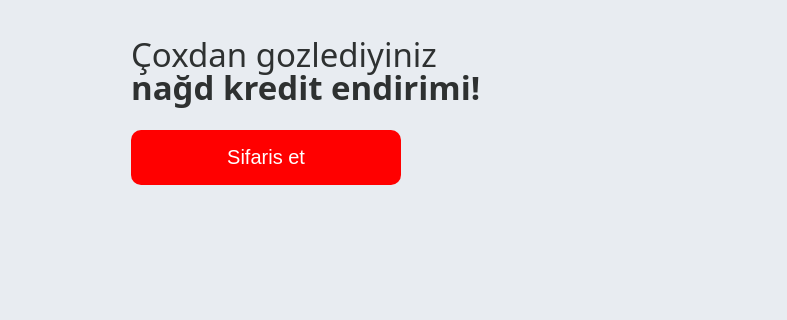
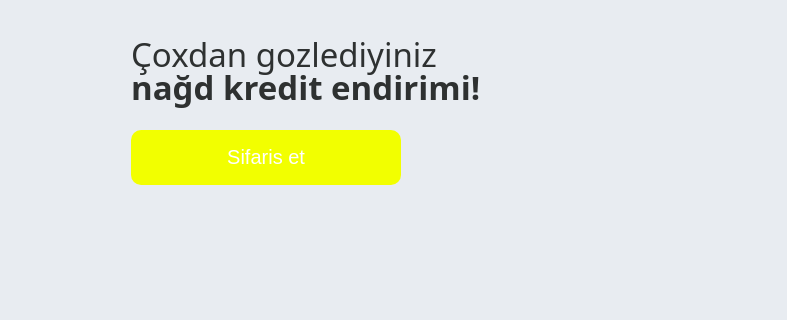
Before and after one commit to Tofigkh1/MyProject, a plain HTML site: page index.html in a window 1280 px wide. In both pictures the pointer is over the button "Sifaris et". Shown: the part 319-639 px from the top of the page, 0-787 px from the left. Drawn offline with Linux system fonts and the light colour scheme.

Commit message:
update kapital

```diff
--- a/css/kapital.css
+++ b/css/kapital.css
@@ -164,7 +164,7 @@ body{
 }
 
 .sifariset2:hover{
-    background-color: red;
+    background-color: rgb(242, 255, 0);
 }
 
 .sifariset2{
```
